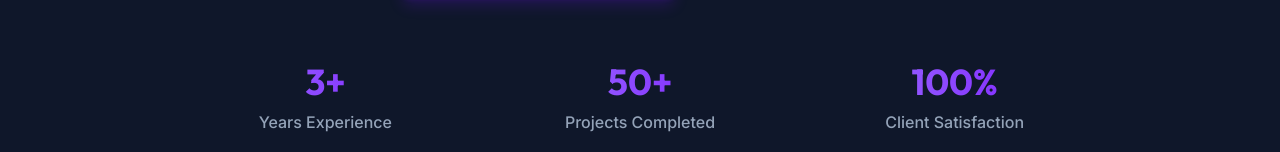
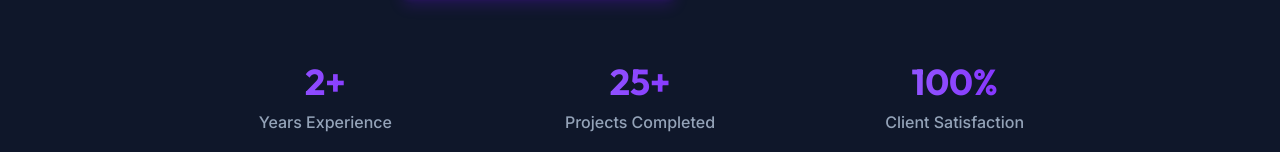
Before and after one commit to mustafabdi100/agency, a React (Vite) app: page / in a window 1280 px wide. Shown: the part 444-596 px from the top of the page. Built offline with nearby package versions, Linux system fonts and the light colour scheme.

Commit message:
Update Hero.jsx

```diff
--- a/src/components/sections/Hero.jsx
+++ b/src/components/sections/Hero.jsx
@@ -84,8 +84,8 @@ const Hero = () => {
             className="mt-16 grid grid-cols-2 md:grid-cols-3 gap-8 md:gap-12"
           >
             {[
-              { number: '3+', label: 'Years Experience' },
-              { number: '50+', label: 'Projects Completed' },
+              { number: '2+', label: 'Years Experience' },
+              { number: '25+', label: 'Projects Completed' },
               { number: '100%', label: 'Client Satisfaction' },
             ].map((stat) => (
               <div key={stat.label} className="text-center">
```
